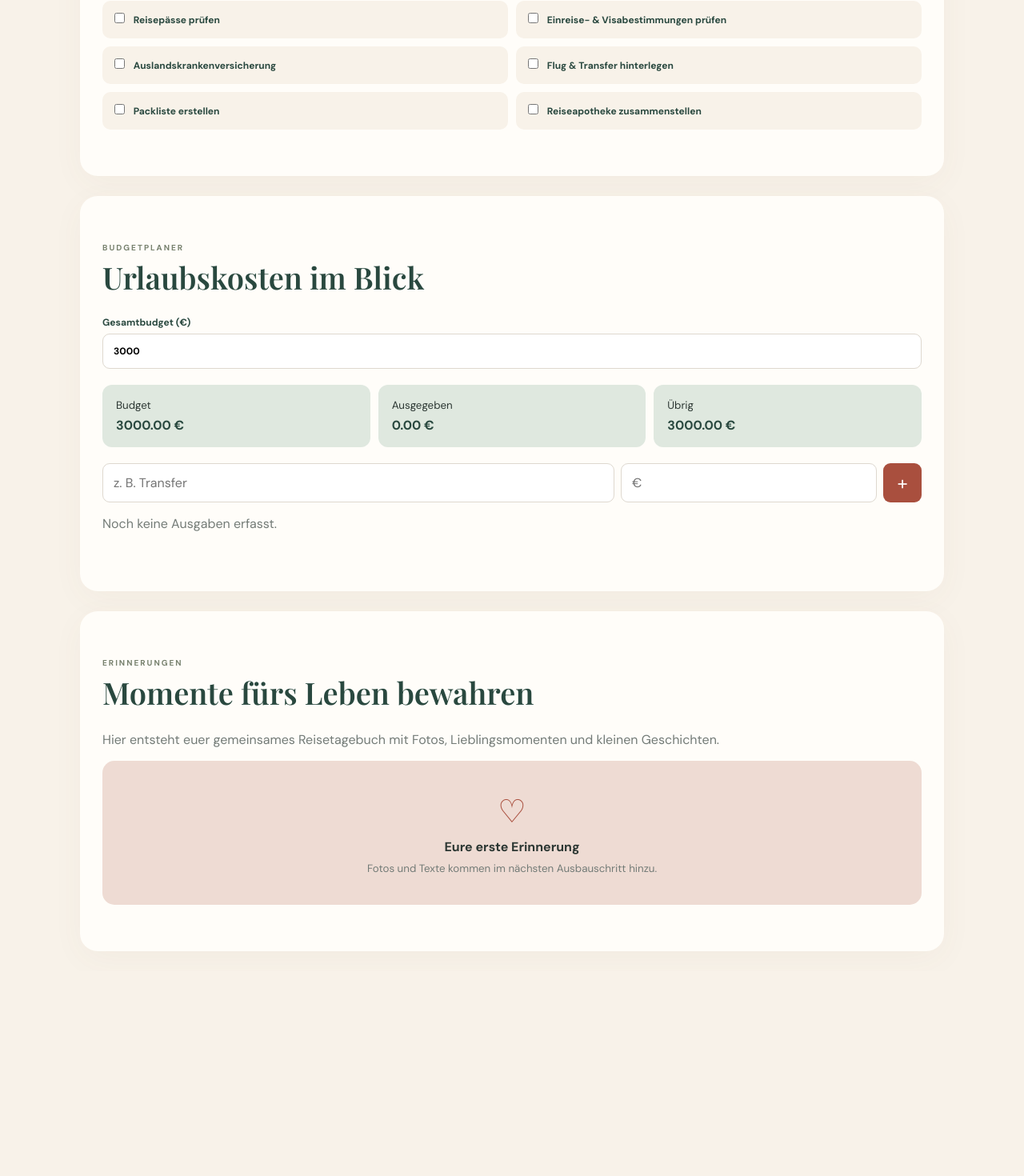
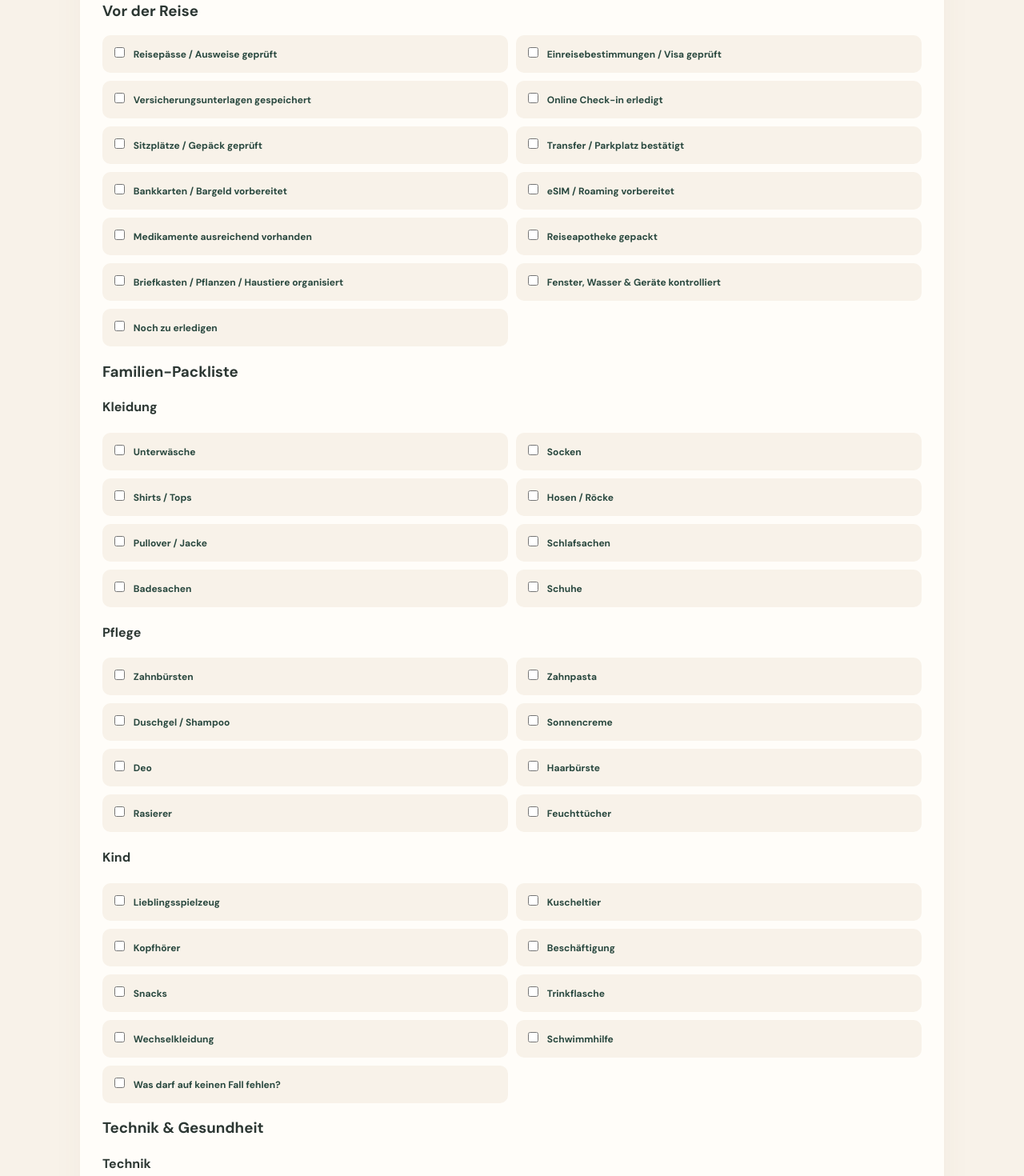
Before and after one commit to lockfried14-crypto/erinnerungsglueck, a Next.js app: page / in a window 1280 px wide. Shown: the part 2200-3670 px from the top of the page at 80% size. Before the commit the page ends 3414 px from the top, so only its background shows below. Built offline with nearby package versions, Linux system fonts and the light colour scheme; a web font is replaced by a local one.

Commit message:
Restore full packing lists and memory/photo functions

```diff
--- a/app/page.js
+++ b/app/page.js
@@ -18,12 +18,21 @@ export default function Home(){
   const [expenses,setExpenses]=useState([]);
   const [expense,setExpense]=useState({name:'',amount:''});
   const [saved,setSaved]=useState(false);
-  useEffect(()=>{try{const t=localStorage.getItem('eg-trip');const e=localStorage.getItem('eg-expenses');if(t)setTrip(JSON.parse(t));if(e)setExpenses(JSON.parse(e));}catch{}},[]);
+  const [memories,setMemories]=useState([]);
+  const [memory,setMemory]=useState({title:'',text:'',best:'',image:''});
+  const [editingMemoryId,setEditingMemoryId]=useState(null);
+  useEffect(()=>{try{const t=localStorage.getItem('eg-trip');const e=localStorage.getItem('eg-expenses');const m=localStorage.getItem('eg-memories');if(t)setTrip(JSON.parse(t));if(e)setExpenses(JSON.parse(e));if(m)setMemories(JSON.parse(m));}catch{}},[]);
   const spent=useMemo(()=>expenses.reduce((s,x)=>s+Number(x.amount||0),0),[expenses]);
   const budget=Number(trip.budget||0); const rest=Math.max(0,budget-spent);
   function saveTrip(){localStorage.setItem('eg-trip',JSON.stringify(trip));setSaved(true);setTimeout(()=>setSaved(false),1500)}
   function addExpense(){if(!expense.name||!expense.amount)return;const next=[...expenses,{...expense,id:Date.now()}];setExpenses(next);localStorage.setItem('eg-expenses',JSON.stringify(next));setExpense({name:'',amount:''})}
   function go(tab){setActive(tab);setTimeout(()=>document.getElementById(tab.toLowerCase())?.scrollIntoView({behavior:'smooth',block:'start'}),30)}
+  function chooseMemoryImage(file){if(!file)return;const r=new FileReader();r.onload=()=>setMemory(x=>({...x,image:String(r.result||'')}));r.readAsDataURL(file)}
+  function saveMemories(next){setMemories(next);try{localStorage.setItem('eg-memories',JSON.stringify(next));}catch{alert('Das Foto ist zu groß für den lokalen Speicher. Bitte wähle ein kleineres Bild.')}}
+  function saveMemory(){if(!memory.text&&!memory.best&&!memory.image&&!memory.title)return;if(editingMemoryId){const next=memories.map(x=>x.id===editingMemoryId?{...x,...memory}:x);saveMemories(next);setEditingMemoryId(null);}else{saveMemories([{id:Date.now(),date:new Date().toLocaleDateString('de-DE'),...memory},...memories]);}setMemory({title:'',text:'',best:'',image:''})}
+  function editMemory(x){setMemory({title:x.title||'',text:x.text||'',best:x.best||'',image:x.image||''});setEditingMemoryId(x.id);setTimeout(()=>document.getElementById('erinnerungen')?.scrollIntoView({behavior:'smooth',block:'start'}),30)}
+  function deleteMemory(id){if(!confirm('Diese Erinnerung wirklich löschen?'))return;saveMemories(memories.filter(x=>x.id!==id));if(editingMemoryId===id){setEditingMemoryId(null);setMemory({title:'',text:'',best:'',image:''})}}
+
   return <main>
     <header className="topbar">
       <img className="realLogo" src="/erinnerungsglueck-logo.jpg" alt="Erinnerungsglück – Familienlogo mit uns dreien" />
@@ -46,11 +55,33 @@ export default function Home(){
 
     <section id="reise" className="screen panel"><div className="kicker">REISE ANLEGEN</div><h2>Unser nächstes Abenteuer</h2><label>Reisename<input value={trip.titel} onChange={e=>setTrip({...trip,titel:e.target.value})}/></label><label>Reiseziel<input value={trip.ziel} onChange={e=>setTrip({...trip,ziel:e.target.value})} placeholder="z. B. Hurghada, Ägypten"/></label><div className="two"><label>Von<input type="date" value={trip.von} onChange={e=>setTrip({...trip,von:e.target.value})}/></label><label>Bis<input type="date" value={trip.bis} onChange={e=>setTrip({...trip,bis:e.target.value})}/></label></div><button className="primary full" onClick={saveTrip}>{saved?'✓ Gespeichert':'Reise speichern'}</button></section>
 
-    <section id="planen" className="screen panel"><div className="kicker">PLANEN</div><h2>Alles Wichtige vor der Reise</h2><div className="checklist">{['Reisepässe prüfen','Einreise- & Visabestimmungen prüfen','Auslandskrankenversicherung','Flug & Transfer hinterlegen','Packliste erstellen','Reiseapotheke zusammenstellen'].map(x=><label key={x}><input type="checkbox"/> <span>{x}</span></label>)}</div></section>
+    <section id="planen" className="screen panel">
+      <div className="kicker">PLANEN</div><h2>Alles Wichtige vor der Reise</h2>
+      <h3>Vor der Reise</h3>
+      <div className="checklist">{['Reisepässe / Ausweise geprüft','Einreisebestimmungen / Visa geprüft','Versicherungsunterlagen gespeichert','Online Check-in erledigt','Sitzplätze / Gepäck geprüft','Transfer / Parkplatz bestätigt','Bankkarten / Bargeld vorbereitet','eSIM / Roaming vorbereitet','Medikamente ausreichend vorhanden','Reiseapotheke gepackt','Briefkasten / Pflanzen / Haustiere organisiert','Fenster, Wasser & Geräte kontrolliert','Noch zu erledigen'].map(x=><label key={x}><input type="checkbox"/> <span>{x}</span></label>)}</div>
+      <h3>Familien-Packliste</h3>
+      <h4>Kleidung</h4><div className="checklist">{['Unterwäsche','Socken','Shirts / Tops','Hosen / Röcke','Pullover / Jacke','Schlafsachen','Badesachen','Schuhe'].map(x=><label key={x}><input type="checkbox"/> <span>{x}</span></label>)}</div>
+      <h4>Pflege</h4><div className="checklist">{['Zahnbürsten','Zahnpasta','Duschgel / Shampoo','Sonnencreme','Deo','Haarbürste','Rasierer','Feuchttücher'].map(x=><label key={x}><input type="checkbox"/> <span>{x}</span></label>)}</div>
+      <h4>Kind</h4><div className="checklist">{['Lieblingsspielzeug','Kuscheltier','Kopfhörer','Beschäftigung','Snacks','Trinkflasche','Wechselkleidung','Schwimmhilfe','Was darf auf keinen Fall fehlen?'].map(x=><label key={x}><input type="checkbox"/> <span>{x}</span></label>)}</div>
+      <h3>Technik & Gesundheit</h3>
+      <h4>Technik</h4><div className="checklist">{['Handys','Ladegeräte','Powerbank','Adapter','Kopfhörer','Kamera','eSIM eingerichtet','Offline-Unterlagen'].map(x=><label key={x}><input type="checkbox"/> <span>{x}</span></label>)}</div>
+      <h4>Reiseapotheke</h4><div className="checklist">{['Dauermedikamente','Schmerzmittel','Pflaster','Desinfektion','Magen / Darm','Allergie','Sonnenschutz','Persönlicher Bedarf','Medikamente / Hinweise / Besonderheiten'].map(x=><label key={x}><input type="checkbox"/> <span>{x}</span></label>)}</div>
+    </section>
 
     <section id="budget" className="screen panel budgetPanel"><div className="kicker">BUDGETPLANER</div><h2>Urlaubskosten im Blick</h2><label>Gesamtbudget (€)<input inputMode="decimal" value={trip.budget} onChange={e=>setTrip({...trip,budget:e.target.value})} onBlur={saveTrip}/></label><div className="budgetStats"><div><small>Budget</small><b>{budget.toFixed(2)} €</b></div><div><small>Ausgegeben</small><b>{spent.toFixed(2)} €</b></div><div><small>Übrig</small><b>{rest.toFixed(2)} €</b></div></div><div className="expenseRow"><input value={expense.name} onChange={e=>setExpense({...expense,name:e.target.value})} placeholder="z. B. Transfer"/><input inputMode="decimal" value={expense.amount} onChange={e=>setExpense({...expense,amount:e.target.value})} placeholder="€"/><button onClick={addExpense}>+</button></div><div className="expenses">{expenses.length===0?<p>Noch keine Ausgaben erfasst.</p>:expenses.map(x=><div key={x.id}><span>{x.name}</span><b>{Number(x.amount).toFixed(2)} €</b></div>)}</div></section>
 
-    <section id="erinnerungen" className="screen panel memories"><div className="kicker">ERINNERUNGEN</div><h2>Momente fürs Leben bewahren</h2><p>Hier entsteht euer gemeinsames Reisetagebuch mit Fotos, Lieblingsmomenten und kleinen Geschichten.</p><div className="memoryEmpty"><span>♡</span><b>Eure erste Erinnerung</b><small>Fotos und Texte kommen im nächsten Ausbauschritt hinzu.</small></div></section>
+    <section id="erinnerungen" className="screen panel memories">
+      <div className="kicker">ERINNERUNGEN</div><h2>Momente fürs Leben bewahren</h2>
+      <label>Titel<input value={memory.title} onChange={e=>setMemory({...memory,title:e.target.value})} placeholder="z. B. Unser erster Urlaubstag"/></label>
+      <label>Erinnerung<textarea value={memory.text} onChange={e=>setMemory({...memory,text:e.target.value})} placeholder="Was möchtet ihr nie vergessen?"/></label>
+      <label>Schönster Moment des Tages<textarea value={memory.best} onChange={e=>setMemory({...memory,best:e.target.value})} placeholder="Heute war besonders schön ..."/></label>
+      <label>Foto hinzufügen<input type="file" accept="image/*" onChange={e=>chooseMemoryImage(e.target.files?.[0])}/></label>
+      {memory.image&&<div className="memoryEmpty"><img src={memory.image} alt="Ausgewählte Erinnerung" style={{maxWidth:'100%',borderRadius:14}}/><button type="button" onClick={()=>setMemory({...memory,image:''})}>Foto entfernen</button></div>}
+      <button className="primary full" onClick={saveMemory}>{editingMemoryId?'Änderungen speichern':'Erinnerung speichern'}</button>
+      {editingMemoryId&&<button className="full" onClick={()=>{setEditingMemoryId(null);setMemory({title:'',text:'',best:'',image:''})}}>Bearbeiten abbrechen</button>}
+      <div className="expenses">{memories.map(x=><div key={x.id} style={{display:'block'}}>{x.image&&<img src={x.image} alt={x.title||'Reiseerinnerung'} style={{width:'100%',borderRadius:14,marginBottom:10}}/>}<small>{x.date}</small>{x.title&&<h3>{x.title}</h3>}{x.text&&<p>{x.text}</p>}{x.best&&<p><b>Schönster Moment:</b> {x.best}</p>}<div className="expenseRow"><button onClick={()=>editMemory(x)}>Bearbeiten</button><button onClick={()=>deleteMemory(x.id)}>Löschen</button></div></div>)}</div>
+      {memories.length===0&&<div className="memoryEmpty"><span>♡</span><b>Eure erste Erinnerung</b><small>Fügt ein Foto hinzu und haltet euren Lieblingsmoment fest.</small></div>}
+    </section>
 
     <nav className="bottomNav">{TABS.map(t=><button key={t} onClick={()=>go(t)} className={active===t?'active':''}><span>{t==='Start'?'⌂':t==='Reise'?'✈':t==='Planen'?'☑':t==='Budget'?'€':'♡'}</span><small>{t}</small></button>)}</nav>
   </main>
```
